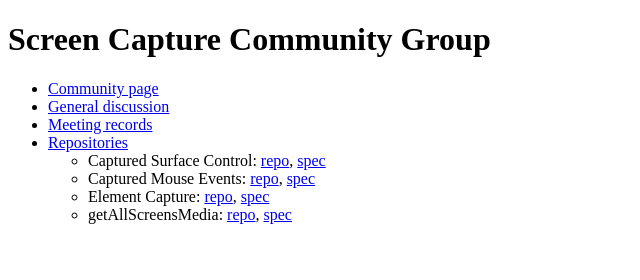
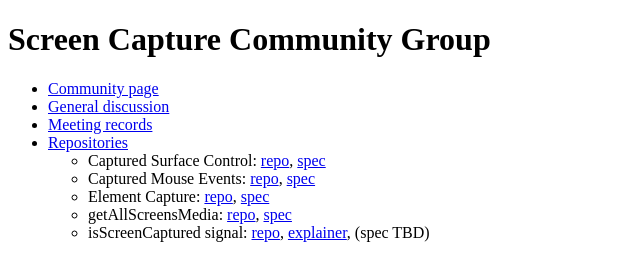
Before and after one commit to screen-share/screen-share.github.io, a plain HTML site: page index.html in a window 1280 px wide. Shown: the whole page, without its empty margins (0-640 px from the left). Drawn offline with Linux system fonts and the light colour scheme.

Commit message:
Update index.html

```diff
--- a/index.html
+++ b/index.html
@@ -28,6 +28,11 @@
             getAllScreensMedia: <a href="https://github.com/screen-share/capture-all-screens/">repo</a>,
             <a href="https://screen-share.github.io/capture-all-screens/">spec</a>
           </li>
+          <li>
+            isScreenCaptured signal: <a href="https://github.com/screen-share/is-screen-captured/">repo</a>,
+            <a href="https://github.com/screen-share/is-screen-captured/blob/main/README.md">explainer</a>,
+            (spec TBD)
+          </li>
         </ul>
       </li>
     </ul>
```
